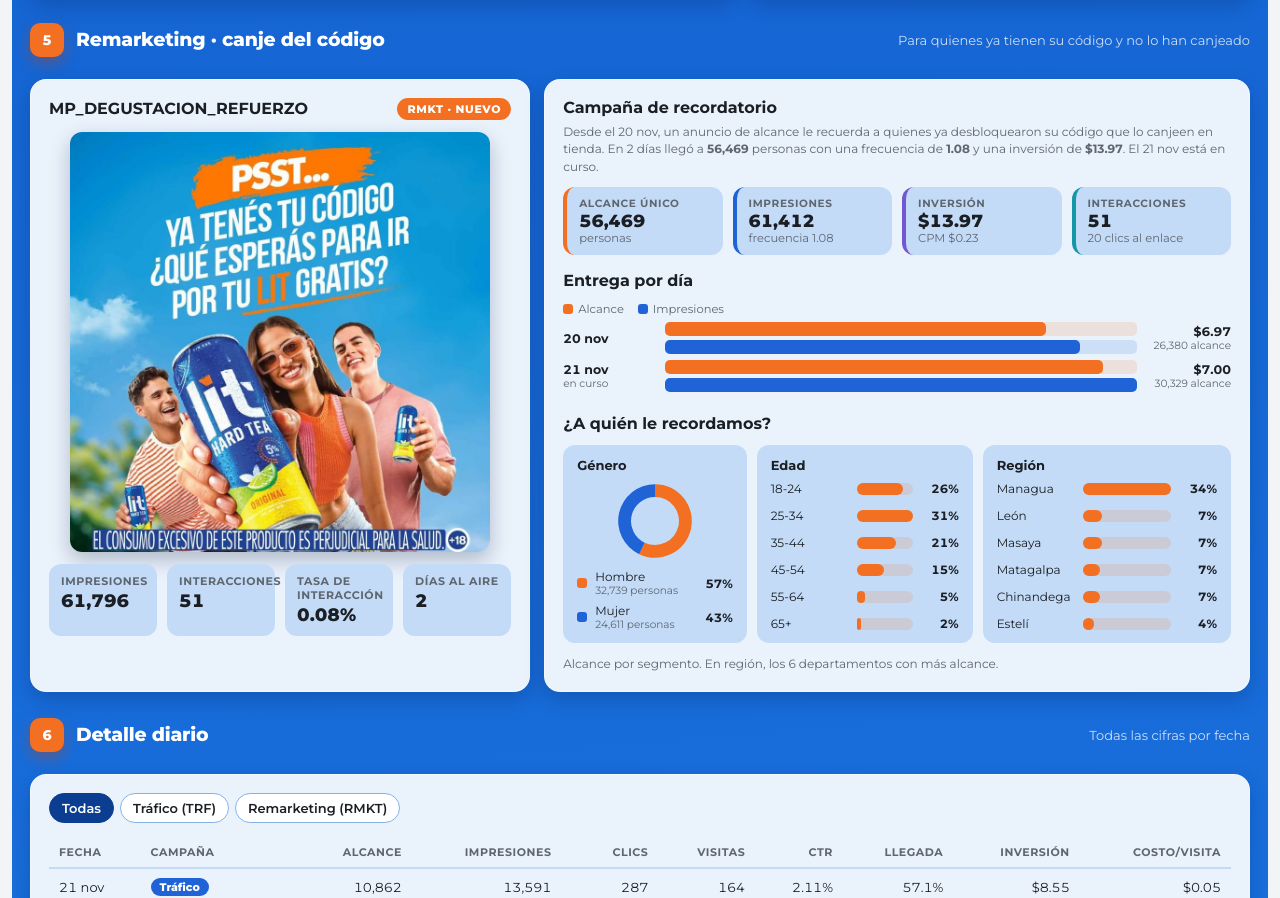
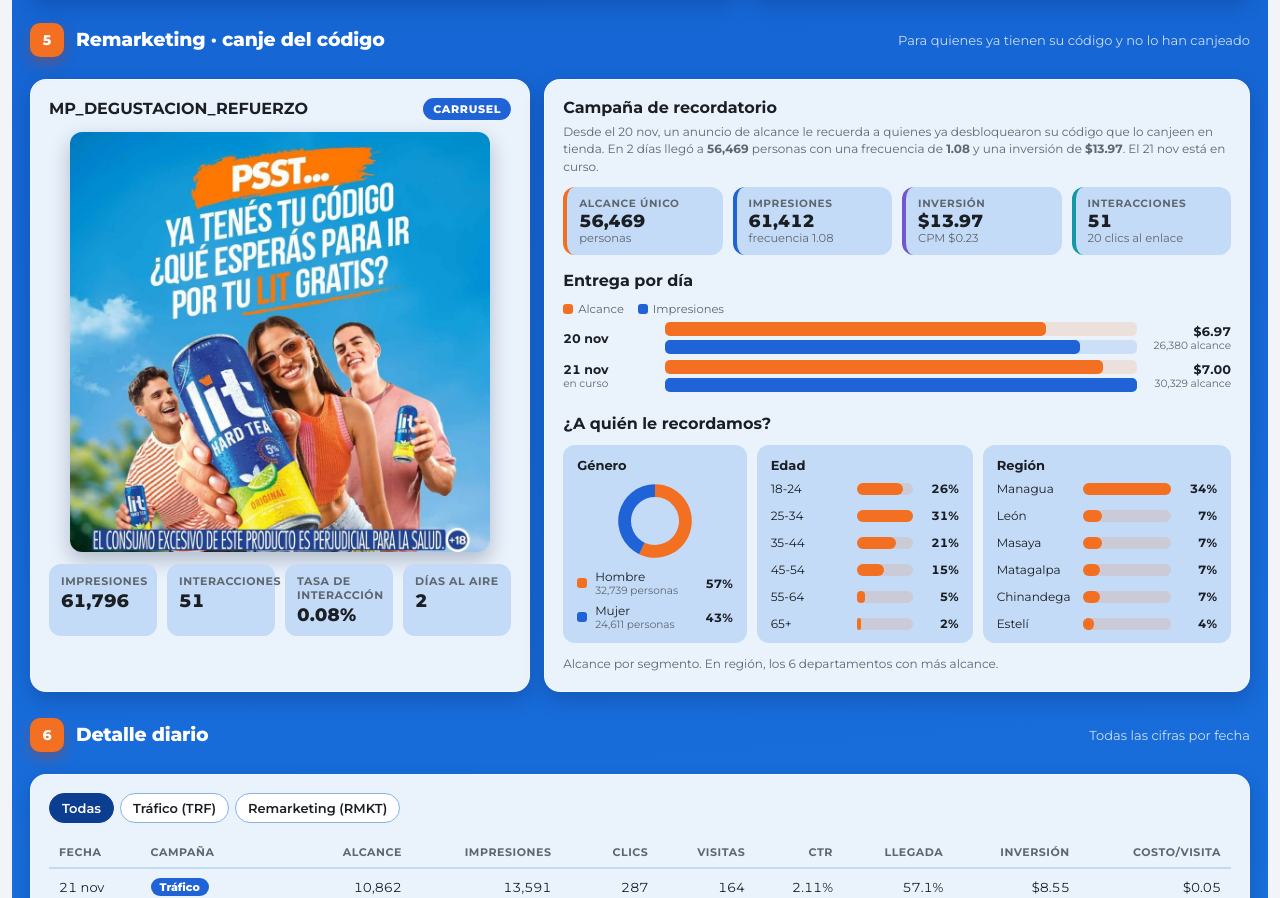
Before and after one commit to alexanderperez0510like-cmyk/LIT-Hard-Tea, a plain HTML site: page degustacion/index.html in a window 1280 px wide. Shown: the part 3376-4274 px from the top of the page. Drawn offline with Linux system fonts and the light colour scheme.

Commit message:
RMKT: etiqueta del creativo como Carrusel
Co-Authored-By: Claude Opus 5.5 <noreply@anthropic.com>
Claude-Session: https://claude.ai/code/session_019pA5Zqjcv9UHiFLvUhgKgB

```diff
--- a/degustacion/index.html
+++ b/degustacion/index.html
@@ -426,7 +426,7 @@ html, body { margin: 0; background: var(--color-bg); color: var(--color-fg); fon
   <div class="dg-sec" id="remarketing"><span class="dg-sec-n">5</span><h2>Remarketing · canje del código</h2><p>Para quienes ya tienen su código y no lo han canjeado</p></div>
   <div class="dg-grid">
     <section class="dg-card g5 rm-ad">
-      <div class="dg-ad-h"><h3>MP_DEGUSTACION_REFUERZO</h3><span class="dg-ad-tag nuevo">RMKT · nuevo</span></div>
+      <div class="dg-ad-h"><h3>MP_DEGUSTACION_REFUERZO</h3><span class="dg-ad-tag">Carrusel</span></div>
       <img class="rm-img" src="img/rmkt-refuerzo.jpg" alt="Psst… ya tenés tu código, ¿qué esperás para ir por tu LIT gratis?">
       <div class="dg-stats dg-stats-4" id="rm-ad-stats"></div>
     </section>
```
